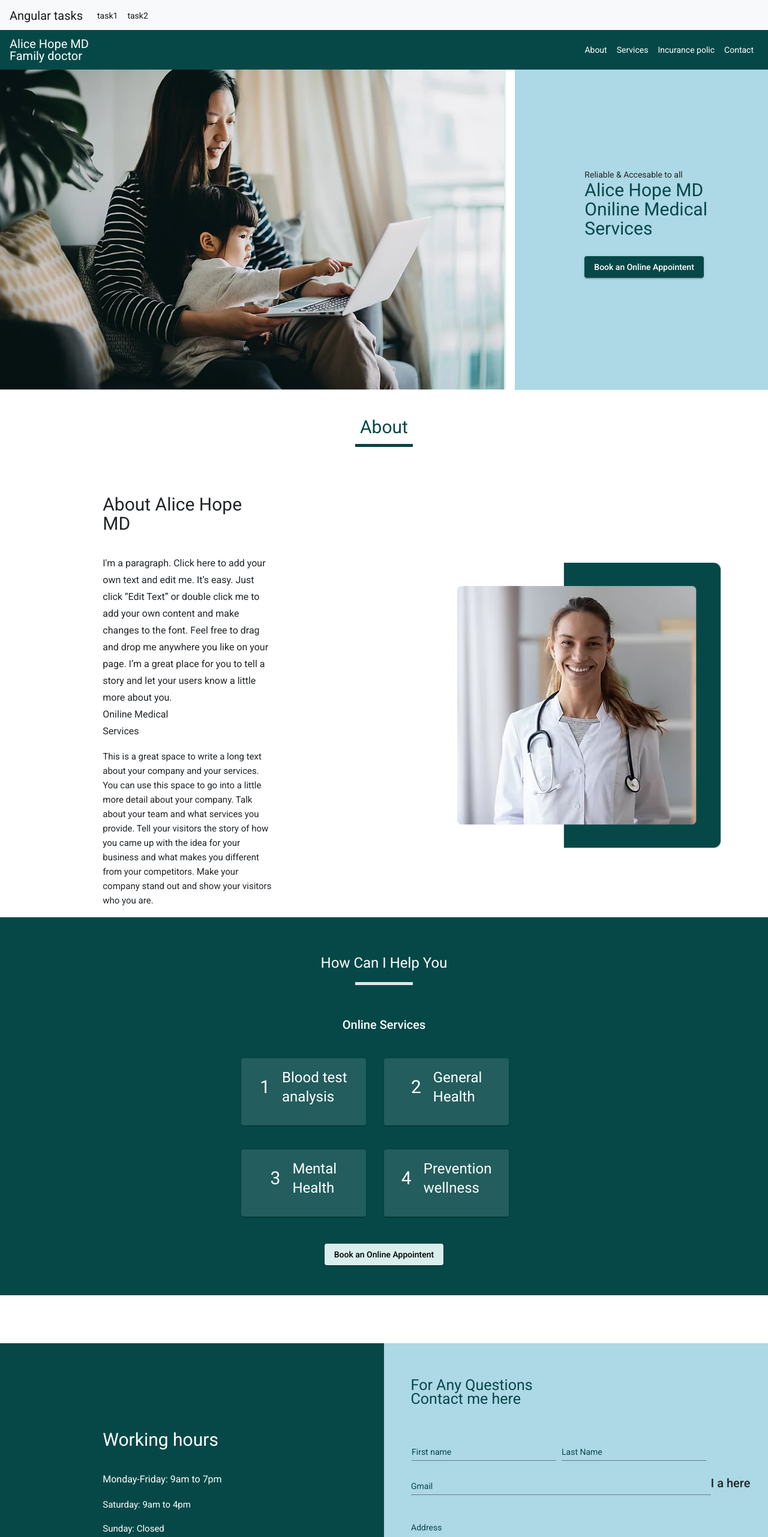
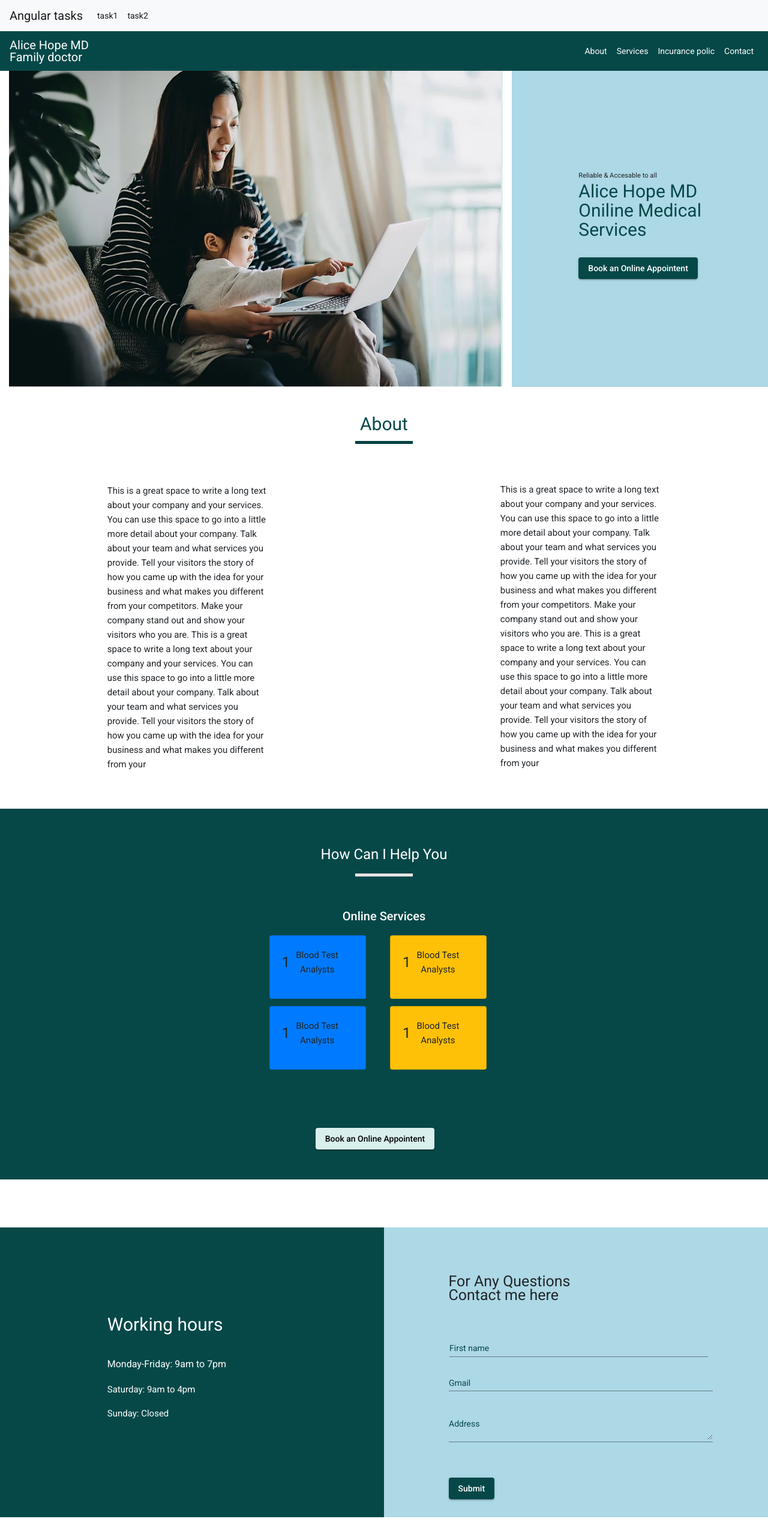
Before and after one commit to vinaymamunuri/angularTasks, an Angular app: page /task2 in a window 1280 px wide. Shown: the top 2562 px of the page at 60% size. After the commit the page ends 2529 px from the top, so only its background shows below. Built offline with nearby package versions, Linux system fonts and the light colour scheme.

Commit message:
changed code in screen conversion code

```diff
--- a/src/app/app.component.html
+++ b/src/app/app.component.html
@@ -17,14 +17,13 @@
 <script src="https://stackpath.bootstrapcdn.com/bootstrap/4.5.0/js/bootstrap.min.js"
    integrity="sha384-OgVRvuATP1z7JjHLkuOU7Xw704+h835Lr+6QL9UvYjZE3Ipu6Tp75j7Bh/kR0JKI" crossorigin="anonymous"></script>
 
-<div>
-<nav class="navbar navbar-expand-lg navbar-light bg-light navbar fixed-top">
+
+<nav class="navbar navbar-expand-lg navbar-light bg-light">
   <a class="navbar-brand">Angular tasks</a>
-  <button class="navbar-toggler" type="button" data-toggle="collapse" data-target="#navbarSupportedContent" aria-controls="navbarSupportedContent" aria-expanded="false" aria-label="Toggle navigation">
+  <button class="navbar-toggler" type="button" data-toggle="collapse" data-target="#n">
     <span class="navbar-toggler-icon"></span>
   </button>
-
-  <div class="collapse navbar-collapse" id="navbarSupportedContent">
+  <div class="collapse navbar-collapse" id="n">
     <ul class="navbar-nav mr-auto">
       <li class="nav-item active">
         <a class="nav-link" routerLink='/tasks'>task1 <span class="sr-only">(current)</span></a>
@@ -32,35 +31,14 @@
       <li class="nav-item active">
         <a class="nav-link" routerLink='/task2'>task2 <span class="sr-only">(current)</span></a>
       </li>
-      <!-- <li class="nav-item">
-        <a class="nav-link" routerLink='/second'>Link</a>
-      </li>
-      <li class="nav-item">
-        <a class="nav-link" routerLink='/third'>Third</a>
-      </li> -->
-      <!-- <li class="nav-item dropdown">
-        <a class="nav-link dropdown-toggle" id="navbarDropdown" role="button" data-toggle="dropdown" aria-haspopup="true" aria-expanded="false">
-          Dropdown
-        </a>
-        <div class="dropdown-menu" aria-labelledby="navbarDropdown">
-          <a class="dropdown-item" routerLink='/second'>Action</a>
-          <a class="dropdown-item" routerLink='/second'>Another action</a>
-          <div class="dropdown-divider"></div>
-          <a class="dropdown-item" routerLink='/second'>Something else here</a>
-        </div>
-      </li> -->
-      <!-- <li class="nav-item">
-        <a class="nav-link disabled" href="#" tabindex="-1" aria-disabled="true">Disabled</a>
-      </li> -->
     </ul>
-    <!-- <form class="form-inline my-2 my-lg-0">
-      <input class="form-control mr-sm-2" type="search" placeholder="Search" aria-label="Search">
-      <button class="btn btn-outline-success my-2 my-sm-0" type="submit">Search</button>
-    </form> -->
   </div>
 </nav>
+
   <router-outlet></router-outlet>
-</div>
+
+
+
 
 
 <!-- <style>
--- a/src/app/task2/task2.component.css
+++ b/src/app/task2/task2.component.css
@@ -2,7 +2,7 @@
   body{
       background-color: blueviolet;
       margin: 0px;
-  /* }
+  }
   mat-grid-tile {
     background: lightblue;
   }
@@ -19,7 +19,7 @@
         nav{
             display: inline-block;
         }
- */
+
     }
 /* } */
 
--- a/src/app/task2/task2.component.html
+++ b/src/app/task2/task2.component.html
@@ -1,28 +1,17 @@
-
-    <!-- <div class="img" style="height: 6rem; width: auto; background-color:#064848; display: flex; ">
-      <ul>
-
-      </ul>
-    </div> -->
-    <div>
-      <nav class="navbar navbar-expand-lg navbar-dark navbar fixed-top"  style="background-color: #064848; margin-top: 50px;">
-
-        <div>
-          <a class="navbar-brand" style="color: white;">Alice Hope MD <br>
+<nav class="navbar navbar-expand-lg navbar-dark " style="width: 100%;background-color: #064848;">
+  <a class="navbar-brand">Alice Hope MD <br>
     Family doctor</a>
-        </div>
-        <div class="ml-auto">
-          <button class="navbar-toggler" type="button" data-toggle="collapse" data-target="#navbarSupportedContent">
+  <button class="navbar-toggler" type="button" data-toggle="collapse" data-target="#navbarSupportedContent"
+    style="float: right;">
     <span class="navbar-toggler-icon"></span>
   </button>
-
-          <div class="collapse navbar-collapse" id="navbarSupportedContent" style="color: white;">
-            <ul class="navbar-nav mr-auto" style="color: white;">
+  <div class="collapse navbar-collapse ml-auto" id="navbarSupportedContent">
+    <ul class="navbar-nav ml-auto" style="color: white;">
       <li class="nav-item active">
         <a class="nav-link" routerLink='/tasks' style="color: white;">About <span class="sr-only">(current)</span></a>
       </li>
       <li class="nav-item active">
-                <a class="nav-link"  style="color: white;">Services</a>
+        <a class="nav-link" style="color: white;">Services</a>
       </li>
       <li class="nav-item active">
         <a class="nav-link" routerLink='/task2' style="color: white;">Incurance polic</a>
@@ -32,165 +21,243 @@
       </li>
     </ul>
   </div>
+</nav>
+
+<!-- <div class="row col-sm-12">
+  <div class="col-sm-8">
+    <img src="assets/Screenshot 2020-06-23 at 2.38.43 PM.png" style="width: 100% ; object-fit: cover;">
   </div>
 
-      </nav>
+  <div class="col-sm-4" style="background-color:lightblue; display: flex;
+        justify-content: center;
+        align-items: center">
+    <div style="align-self: center; padding: 25px;">
+      Reliable & Accesable to all <br>
+      <h1 style="color: #064848; font-size: 30px;">
+        Alice Hope MD <br>Oniline Medical<br> Services <br>
+        <button mat-raised-button style="margin-top: 30px; background-color:#064848 ; color: white;">Book an Online
+          Appointent</button>
+      </h1>
+    </div>
+  </div>
+</div> -->
+<div class="container-fluid w-100%">
+  <div class="row">
+    <div class="col-sm-8" style="background-color:white;">
+      <img src="assets/Screenshot 2020-06-23 at 2.38.43 PM.png" class="img-fluid" style=" object-fit: cover;">
+    </div>
+    <div class="col-sm-4" style="background-color:lightblue; display: flex;
+        justify-content: center;
+        align-items: center">
+      <div>
+        <small> Reliable & Accesable to all </small> <br>
+        <h1 style="color: #064848; font-size: 30px;">
+          Alice Hope MD <br>Oniline Medical<br> Services <br>
+          <button mat-raised-button style="margin-top: 30px; background-color:#064848 ; color: white;">Book an Online
+            Appointent</button>
+        </h1>
+      </div>
+    </div>
+  </div>
 </div>
 
-    <!-- <mat-toolbar style="background-color: #064848 ;" class="navbar ">
-       <div style="color: white; font-size: 16px;">
-       Alice Hope MD <br>
-       Family doctor
+<!-- <h4 style="text-align: center; margin-top: 50px; color:#064848; font-size: 30px;">About</h4> -->
+
+<!-- <hr style="border-width:5px; width: 6rem; text-align: center; background-color: #064848;"> -->
+<!-- <div style="text-decoration: underline; margin-top: 20px; border-color: black; border-width: 2px; width: 150px;;"></div> -->
+
+
+<!--  -->
+<!-- <div class="row" style="margin-top: 80px;">
+
+
+  <div class="col-md-6" style=" display: flex;
+          justify-content: center;
+          align-items: center">
+    <div style="align-self: center;">
+      <h1 style="font-size: 30px;">
+        About Alice Hope MD
+      </h1>
+      <br>
+
+      </h4>  <h3>
+        I'm a paragraph. Click here to add your own text and edit me. It’s easy. Just click “Edit Text” or double click
+        me to add your own content and make changes to the font. Feel free to drag and drop me anywhere you like on your
+        page. I’m a great place for you to tell a story and let your users know a little more about you. <br>Oniline
+        Medical<br> Services <br>
+      </h3>
+      <h4>
+        This is a great space to write a long text about your company and your services. You can use this space to go
+        into a little more detail about your company. Talk about your team and what services you provide. Tell your
+        visitors the story of how you came up with the idea for your business and what makes you different from your
+        competitors. Make your company stand out and show your visitors who you are.
+
     </div>
-       <div style="color: white;">
+  </div>
+  <div class="col-sm-6" style="display: flex;
+            justify-content: center;
+            align-items: center">
+    <img src="/assets/Screenshot 2020-06-24 at 11.18.33 AM.png">
+  </div>
+</div> -->
+<!--  -->
 
-           <a class="span" href="www.google.com">
-            About
-           </a>
-           <span class="span">
-            Services
-           </span>
-           <span class="span">
-            insurance policy
-           </span>
-           <span class="span">
-            contact
-           </span>
+
+
+<!-- <div class="container-fluid my-5"> -->
+  <h4 style="text-align: center; margin-top: 50px; color:#064848; font-size: 30px;">About</h4>
+  <hr style="border-width:5px; width: 6rem; text-align: center; background-color: #064848;">
+  <div class="row">
+
+    <div class="col-sm-6" style="margin-top: 50px;">
+<!--
+      <div class="col-md-12">
+        <div class="col-sm-8 ml-auto">
+          <h1 class="d-flex justify-content-center">About of this page</h1>
+        </div>
+      </div> -->
+
+
+    <div class="col-md-12">
+      <div class="col-sm-6 m-auto">
+
+        <h4>
+          This is a great space to write a long text about your company and your services. You can use this space to
+          go
+          into a little more detail about your company. Talk about your team and what services you provide. Tell your
+          visitors the story of how you came up with the idea for your business and what makes you different from your
+          competitors. Make your company stand out and show your visitors who you are.
+
+          This is a great space to write a long text about your company and your services. You can use this space to
+          go
+          into a little more detail about your company. Talk about your team and what services you provide. Tell your
+          visitors the story of how you came up with the idea for your business and what makes you different from your
+          </h4>
+
+
+    </div>
+  </div>
           </div>
 
-    </mat-toolbar> -->
+
+
+        <!-- <img src="/assets/Screenshot 2020-06-24 at 11.18.33 AM.png"> -->
+        <div class="col-sm-6 my-5">
+          <div class="col-md-12">
+            <div class="col-sm-6 m-auto">
+
+              <h4>
+                This is a great space to write a long text about your company and your services. You can use this space to
+                go
+                into a little more detail about your company. Talk about your team and what services you provide. Tell your
+                visitors the story of how you came up with the idea for your business and what makes you different from your
+                competitors. Make your company stand out and show your visitors who you are.
+
+                This is a great space to write a long text about your company and your services. You can use this space to
+                go
+                into a little more detail about your company. Talk about your team and what services you provide. Tell your
+                visitors the story of how you came up with the idea for your business and what makes you different from your
+                </h4>
+
+
+          </div>
+        </div>
+      </div>
+
+
+    </div>
+  <!-- </div> -->
 
 
 
 
 
 
-    <!-- <mat-card>Simple card</mat-card> -->
-    <!-- <div style="display:inline-flex;">
-        <img src="assets/Screenshot 2020-06-23 at 2.38.43 PM.png"  class="img" height="600 rem" width="auto" style="object-fit: cover;"/>
-    </div> -->
-    <!-- <mat-grid-list cols="2" rowHeight="2:2" class="img1">
-        <mat-grid-tile>
-            <img src="assets/Screenshot 2020-06-23 at 2.38.43 PM.png" style="object-fit: cover;"/>
-        </mat-grid-tile>
-        <mat-grid-tile>
-            <h4>
-                Reliable & Accesable to all <br>
-                <h1 style="color: #064848; font-size: 30px;">
-                     Alice Hope MD <br>Oniline Medical<br> Services <br>
-                     <button mat-raised-button style="margin-top: 30px; background-color:#064848 ; color: white;">Book an Online Appointent</button>
-                  </h1>
-            </h4>
-    </mat-grid-tile>
-      </mat-grid-list> -->
-      <div class="row" style="margin-top: 110px;">
-          <div class="col-md-8">
-          <img src="assets/Screenshot 2020-06-23 at 2.38.43 PM.png" style="width: 100% ; object-fit: cover;" >
+  <div id="news1" style="background-color: #064848;">
+    <h1 style="color: white; text-align: center; padding-top: 60px;">How Can I Help You</h1>
+    <hr style="border-width:5px; width: 6rem; text-align: center; background-color: white;">
+    <h2 style="color: white; text-align: center; margin-top: 50px;">Online Services</h2>
+    <div class="col-sm-12 row" style="justify-content: center; align-items: center;">
+
+      <div class="card-columns" style="justify-content: center; display: flex; flex-wrap:nowrap;">
+        <div class="card bg-primary col-sm-6" style="margin-left: 10px;">
+          <div class="card-body text-center">
+            <!-- <p class="card-text"> -->
+            <div class="row" style="align-items: center;">
+              <h1 style="font-size: 2 rem;">1</h1>
+              <h4 style=" margin-left: 10px">Blood Test<br> Analysts</h4>
             </div>
 
-        <div class="col-md-4" style="background-color:lightblue; display: flex;
-        justify-content: center;
-        align-items: center">
-         <div style="align-self: center;">
-
-            Reliable & Accesable to all <br>
-            <h1 style="color: #064848; font-size: 30px;">
-                 Alice Hope MD <br>Oniline Medical<br> Services <br>
-                 <button mat-raised-button style="margin-top: 30px; background-color:#064848 ; color: white;">Book an Online Appointent</button>
-              </h1>
-
+            <!-- </p> -->
+          </div>
+        </div>
+        <div class="card bg-warning col-sm-6" style="margin-left: 20px;">
+          <div class="card-body text-center">
+            <!-- <p class="card-text">Some text inside the second card</p> -->
+            <div class="row" style="align-items: center;">
+              <h1 style="font-size: 2 rem;">1</h1>
+              <h4 style=" margin-left: 10px">Blood Test<br> Analysts</h4>
             </div>
           </div>
         </div>
-          <h4 style="text-align: center; margin-top: 50px; color:#064848; font-size: 30px;">About</h4>
+      </div>
+    </div>
+    <div class="col-sm-12 row" style="justify-content: center; align-items: center;">
 
-          <hr style="border-width:5px; width: 6rem; text-align: center; background-color: #064848;">
-          <!-- <div style="text-decoration: underline; margin-top: 20px; border-color: black; border-width: 2px; width: 150px;;"></div> -->
+      <div class="card-columns" style="justify-content: center; display: flex; flex-wrap:nowrap;">
+        <div class="card bg-primary col-sm-6" style="margin-left: 10px;">
+          <div class="card-body text-center">
+            <!-- <p class="card-text"> -->
+            <div class="row" style="align-items: center;">
+              <h1 style="font-size: 2 rem;">1</h1>
+              <h4 style=" margin-left: 10px">Blood Test<br> Analysts</h4>
+            </div>
 
-          <div class="row class-sm-12" style="margin-top: 80px;">
+            <!-- </p> -->
+          </div>
+        </div>
+        <div class="card bg-warning col-sm-6" style="margin-left: 20px;">
+          <div class="card-body text-center">
+            <!-- <p class="card-text">Some text inside the second card</p> -->
+            <div class="row" style="align-items: center;">
+              <h1 style="font-size: 2 rem;">1</h1>
+              <h4 style=" margin-left: 10px">Blood Test<br> Analysts</h4>
+            </div>
+          </div>
+        </div>
+      </div>
+    </div>
 
 
-          <div class="col-sm-6" style=" display: flex;
-          justify-content: center;
-          align-items: center">
-           <div style="align-self: center;" class="col-sm-6">
-            <h1 style="font-size: 30px;">
-              About Alice Hope MD
-            </h1>
-           <br>
-              <h3>
-                I'm a paragraph. Click here to add your own text and edit me. It’s easy. Just click “Edit Text” or double click me to add your own content and make changes to the font. Feel free to drag and drop me anywhere you like on your page. I’m a great place for you to tell a story and let your users know a little more about you. <br>Oniline Medical<br> Services <br>
-                </h3>
-                <h4>
-                  This is a great space to write a long text about your company and your services. You can use this space to go into a little more detail about your company. Talk about your team and what services you provide. Tell your visitors the story of how you came up with the idea for your business and what makes you different from your competitors. Make your company stand out and show your visitors who you are.
+    <!-- <div class="card-columns d-flex align-items-center " style="justify-items:center; align-items: center; justify-content: center; ">
+  <div class="card  col-sm-2" style="background-color: cadetblue;">
+    <div class="card-body  d-flex text-align-center " >
+      <h1 style="font-size: 3rem;">1</h1> &nbsp; &nbsp; &nbsp;  <h4>Blood Test<br> Analysts</h4></div>
+    </div>
 
-                </h4>
+    <div class="card  col-sm-2" style="background-color: cadetblue;">
+      <div class="card-body  d-flex text-align-center " >
+        <h1 style="font-size: 3rem;">1</h1> &nbsp; &nbsp; &nbsp;  <h4>Blood  Test<br> Analysts</h4></div>
       </div>
+</div> -->
+
+    <div class="col-sm-12 row" style="justify-content: center; align-items: center; margin-top: 40px;">
+
+      <div style="display: flex; justify-content: center; padding-bottom: 50px; margin-top: 15px;">
+        <button mat-raised-button style="margin-top: 30px; background-color:#d8efed ; color:black;">Book an Online
+          Appointent</button>
+
       </div>
-            <div class="col-sm-6" style="display: flex;
-            justify-content: center;
-            align-items: center">
-              <img src="/assets/Screenshot 2020-06-24 at 11.18.33 AM.png" style=" height: 30rem; object-fit: cover; align-self: center;" >
     </div>
   </div>
 
 
 
-             <div id="news1" style="background-color: #064848;">
-                  <h1 style="color: white; text-align: center; padding-top: 60px;">How Can I Help You</h1>
-                  <hr style="border-width:5px; width: 6rem; text-align: center; background-color: white;">
-                  <h2   style="color: white; text-align: center; margin-top: 50px;">Online Services</h2>
-
-              <div class="col-sm-12 row" style="justify-content: center; align-items: center; margin-top: 40px;">
-              <mat-card class="col-sm-2" style="background-color: #235d5d; width: 100%;">
-                <div class="row" style="color: white;  display: flex;
-                justify-content: center;
-                align-items: center">
-                  <h1 style="font-size: 30px;">1</h1>
-                  <h1 style="padding-left: 20px; font-size: 18x;">Blood test <br> analysis</h1>
-                </div>
-
-
-              </mat-card>
-              <mat-card class="col-sm-2" style="margin-left: 30px; background-color: #235d5d; width: 100%;">
-                <div class="row" style="color: white; align-items: center; justify-content: center;">
-                  <h1 style="font-size: 30px;">2</h1>
-                  <h1 style="padding-left: 20px; font-size: 18x;">General <br>Health</h1>
-                </div>
-              </mat-card>
-              </div>
-
-
-              <div class="col-sm-12 row" style="justify-content: center; align-items: center; margin-top: 40px;">
-              <mat-card class="col-sm-2" style="background-color: #235d5d;">
-                <div class="row" style="color: white;  display: flex;
-                justify-content: center;
-                align-items: center">
-                  <h1 style="font-size: 30px;">3</h1>
-                  <h1 style="margin-left: 20px; font-size: 18x;">Mental <br>Health</h1>
-                </div>
-
-
-              </mat-card>
-              <mat-card class="col-sm-2" style="margin-left: 30px; background-color: #235d5d">
-                <div class="row" style="color: white; align-items: center; justify-content: center;">
-                  <h1 style="font-size: 30px;">4</h1>
-                  <h1 style="margin-left: 20px; font-size: 18x;">Prevention <br>wellness</h1>
-                </div>
-              </mat-card>
-              </div>
-              <div style="display: flex; justify-content: center; padding-bottom: 50px; margin-top: 15px;">
-                <button mat-raised-button style="margin-top: 30px; background-color:#d8efed ; color:black;    ">Book an Online Appointent</button>
-
-              </div>
-            </div>
 
   <div class="row class-sm-12" style="margin-top: 80px;">
-
-
     <div class="col-sm-6" style=" display: flex;
               justify-content: center;
-              align-items: center;background-color:#064848 ; color: white;">
+              align-items: center;background-color:#064848 ; color: white; padding: 30px;">
       <div style="align-self: center;" class="col-sm-6">
         <h1 style="font-size: 30px;">
           Working hours
@@ -210,23 +277,19 @@
                 justify-content: center;
                 align-items: center; background-color: lightblue;">
 
-                 <!-- <img src="/assets/Screenshot 2020-06-24 at 11.18.33 AM.png" style=" height: 30rem; object-fit: cover; align-self: center;" > -->
-
-                  <form class="example-form" style="padding-top:60px ; padding-bottom: 50px; color: #064848;">
+      <form class="example-form" style="margin-top: 50px; padding:30px">
         <mat-label style=" font-size: 25px;">For Any Questions <br>
           Contact me here</mat-label>
-                    <table class="example-full-width" cellspacing="0" style="margin-top: 50px; color: #064848;"><tr>
+        <table class="example-full-width" cellspacing="0" style="margin-top: 50px; color: #064848;">
+          <tr>
             <td>
               <mat-form-field class="example-full-width" style="color: #064848;">
                 <mat-label style="color: #064848;">First name</mat-label>
                 <input matInput>
-                      </mat-form-field></td>
-                      <td><mat-form-field class="example-full-width">
-                        <mat-label style="color: #064848;">Last Name</mat-label>
-                        <input matInput>
-                      </mat-form-field></td>
-
-                    </tr></table>
+              </mat-form-field>
+            </td>
+          </tr>
+        </table>
         <p>
           <mat-form-field class="example-full-width">
             <mat-label style="color: #064848;">Gmail</mat-label>
@@ -242,7 +305,6 @@
         <button mat-raised-button style="margin-top: 30px; background-color:#064848 ; color: white;">Submit</button>
 
       </form>
-                  <h2 id = 'news2'>I a here </h2>
 
     </div>
   </div>
--- a/src/app/tasks/tasks.component.html
+++ b/src/app/tasks/tasks.component.html
@@ -85,7 +85,7 @@
 </div>
 
 <input type="file" accept="image/*" (change)="changeListener($event)">
-<img src={{image}} style=" height:400px;width: 300px;" >
+<img src={{image}} style="width: 300px;" >
 
 <button class="btn btn-primary" (click)="getDetails()">Upload</button>
 
--- a/src/index.html
+++ b/src/index.html
@@ -8,6 +8,10 @@
   <link rel="icon" type="image/x-icon" href="favicon.ico">
   <link href="https://fonts.googleapis.com/css?family=Roboto:300,400,500&display=swap" rel="stylesheet">
   <link href="https://fonts.googleapis.com/icon?family=Material+Icons" rel="stylesheet">
+  <link rel="stylesheet" href="https://maxcdn.bootstrapcdn.com/bootstrap/4.5.0/css/bootstrap.min.css">
+  <script src="https://ajax.googleapis.com/ajax/libs/jquery/3.5.1/jquery.min.js"></script>
+  <script src="https://cdnjs.cloudflare.com/ajax/libs/popper.js/1.16.0/umd/popper.min.js"></script>
+  <script src="https://maxcdn.bootstrapcdn.com/bootstrap/4.5.0/js/bootstrap.min.js"></script>
 </head>
 <body class="mat-typography">
   <app-root></app-root>
```
Lines whose indentation alone changed are shown as unchanged.
